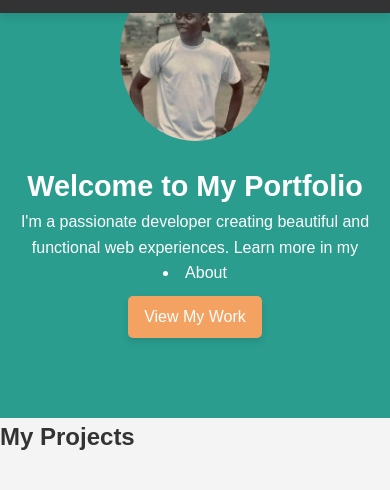
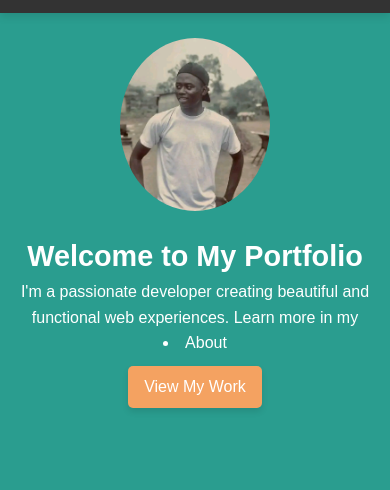
Before and after one commit to Isaiah200519/portfolio, a plain HTML site: page index.html in a window 390 px wide. Shown: the part 112-602 px from the top of the page. Drawn offline with Linux system fonts and the light colour scheme.

Commit message:
Add files via upload

```diff
--- a/styles/styles.css
+++ b/styles/styles.css
@@ -195,7 +195,7 @@ padding: 10px 18px;
 
 @media (max-width: 480px) {
 .home {
-padding: 80px 15px;
+padding-top:150px;
 }
 
 .home h1 {
```
